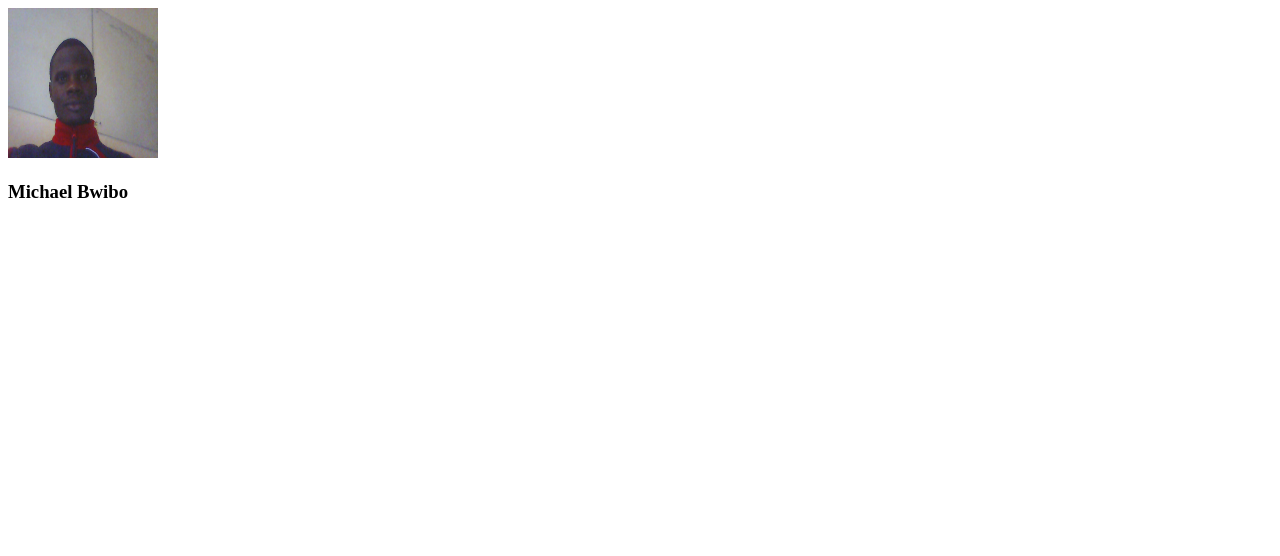
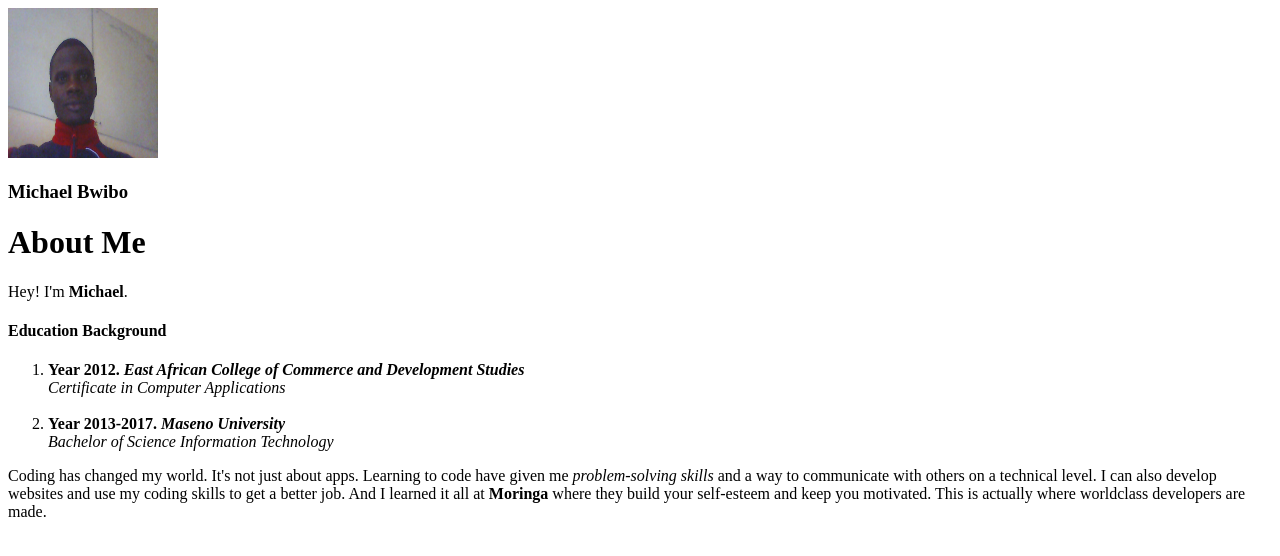
Before and after one commit to michaelGit2/portfolio, a plain HTML site: page index.html in a window 1280 px wide. Drawn offline with Linux system fonts and the light colour scheme.

Commit message:
About me

```diff
--- a/index.html
+++ b/index.html
@@ -1,7 +1,7 @@
 <!DOCTYPE html>
 <html>
 <head>
-      <title>My Portfolio</title>
+      <title> My Portfolio </title>
       <link rel="css/portfolio.css" style="stylesheet" type="text/css">
 </head>
 
@@ -10,8 +10,37 @@
 
       <div class="section1">
         <img src="me.jpg" height="150px" width="150px">
-        <p><h3>Michael Bwibo</h3></p>
+        <p><h3> Michael Bwibo </h3></p>
       </div>
+
+      <div class="aboutme">
+           <h1><span> About Me  </span></h1>
+           <p>
+               Hey! I'm <strong>    Michael</strong>.
+               <br>
+               <h4> Education Background  </h4>
+
+                <ol>
+                   <li><strong> Year 2012. </strong>
+                    <em> <b>  East African College of Commerce and Development Studies  </b></em>
+                    <br> <i> Certificate in Computer Applications</i>
+                  </li></br>
+
+                    <li><strong>  Year 2013-2017.</strong>
+                    <em><b> Maseno University </b></em> <br>
+                    <i> Bachelor of Science Information Technology </i>
+                   </li>
+
+                 </ol> Coding has changed my world.
+               It's not just about apps.
+                Learning to code have given me <i>problem-solving skills</i>
+                and a way to communicate with others on a technical level.
+                I can also develop websites and use my coding skills to get a better job.
+                And I learned it all at <strong>Moringa</strong> where they build your self-esteem and keep you motivated.
+                This is actually where worldclass developers are made.
+           </p>
+
+       </div>
 </body>
 
 </html>
```
